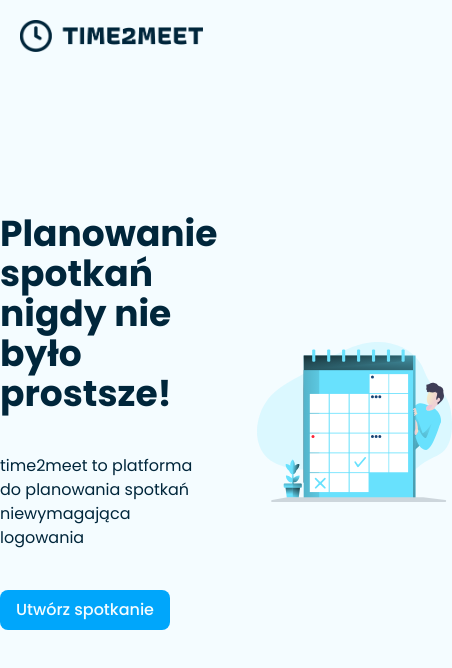
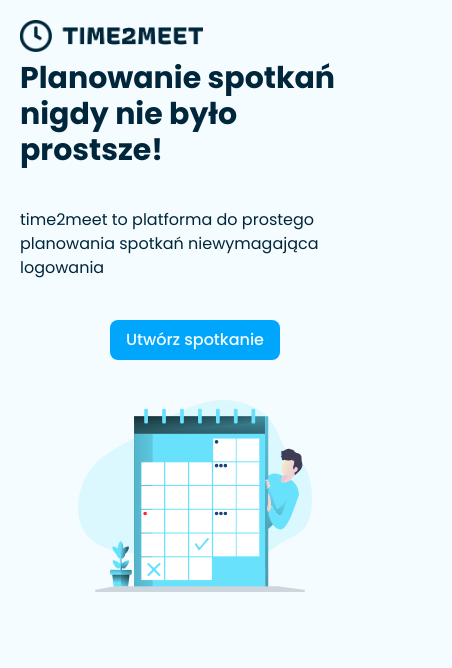
Before and after one commit to kkrukowski/meetifynow, a React (Vite) app in the folder client/: page / in a window 390 px wide. Shown: the top 668 px of the page, 452 px wide, since content can reach past the window. Built offline with nearby package versions, Linux system fonts and the light colour scheme.

Commit message:
Creating responsive design

```diff
--- a/client/src/components/Heading.tsx
+++ b/client/src/components/Heading.tsx
@@ -1,5 +1,5 @@
 function Heading(props: { text: string; className?: string }) {
-  const headingStyle = "text-2xl text-dark font-medium mb-5";
+  const headingStyle = "text-xl lg:text-2xl text-dark font-medium mb-5";
 
   return <h3 className={headingStyle + " " + props.className}>{props.text}</h3>;
 }
--- a/client/src/components/Title.tsx
+++ b/client/src/components/Title.tsx
@@ -1,5 +1,5 @@
 function Title(props: { text: string }) {
-  const titleStyle = "text-4xl text-dark font-bold mb-10";
+  const titleStyle = "text-3xl md:text-4xl text-dark font-bold mb-10";
 
   return <h1 className={titleStyle}>{props.text}</h1>;
 }
--- a/client/src/index.css
+++ b/client/src/index.css
@@ -8,7 +8,6 @@
   height: 100vh;
   display: flex;
   justify-content: center;
-  align-items: center;
   background-color: #f4fcff;
   font-size: 16px;
   font-family: "Poppins", sans-serif;
@@ -17,3 +16,10 @@
 * {
   box-sizing: border-box;
 }
+
+/* Responsive */
+@media (min-width: 1024px) {
+  body {
+    align-items: center;
+  }
+}
--- a/client/src/routes/CreateMeeting.tsx
+++ b/client/src/routes/CreateMeeting.tsx
@@ -255,7 +255,7 @@
   } = useForm({ resolver: yupResolver(formSchema) });
 
   return (
-    <main className="flex flex-col justify-center">
+    <main className="flex flex-col px-5 py-10 md:p-10 mt-10 lg:m-0 justify-center">
       <Title text="Utwórz nowe spotkanie" />
       <form
         id="create-meeting-form"
@@ -278,7 +278,7 @@
         {/* Choose date */}
         <div className="flex flex-col justify-center my-5">
           <Heading text="📅 Wybierz datę i czas spotkania" />
-          <div className="flex">
+          <div className="flex flex-col lg:flex-row items-center">
             <div>
               <table
                 className={`date__selection--table border border-2 border-separate border-spacing-0.5 box-content p-2 ${
@@ -316,7 +316,7 @@
                 <tbody>{showCalendar(month, year)}</tbody>
               </table>
             </div>
-            <div className="w-px bg-gray rounded-lg mx-14"></div>
+            <div className="w-full lg:w-px h-px lg:h-full bg-gray rounded-lg my-5 lg:mx-14"></div>
             <div className="flex flex-col justify-center items-center w-fit">
               <div className="self-center">
                 <Timepicker from={true} onChange={handleStartTimeChange} />
--- a/client/src/routes/HomePage.tsx
+++ b/client/src/routes/HomePage.tsx
@@ -4,17 +4,22 @@
 
 export default function HomePage() {
   return (
-    <main className="w-full max-w-5xl flex items-center">
-      <div>
+    <main className="w-full md:max-w-xl lg:max-w-5xl mt-10 lg:mt-0 p-5 md:p-10 flex flex-col lg:flex-row items-center">
+      <div className="flex flex-col items-center">
         <Title text="Planowanie spotkań nigdy nie było prostsze!" />
         <p className="mb-5 text-dark">
-          time2meet to platforma do planowania spotkań niewymagająca logowania
+          time2meet to platforma do prostego planowania spotkań niewymagająca
+          logowania
         </p>
         <a href="/meet/new">
           <Button text="Utwórz spotkanie" />
         </a>
       </div>
-      <img src={CalendarImg} alt="Calendar" className="ml-10 w-1/2 h-full" />
+      <img
+        src={CalendarImg}
+        alt="Calendar"
+        className="m-0 mt-10 lg:mt-0 lg:ml-10 lg:w-1/2 h-48 md:h-64 lg:h-full"
+      />
     </main>
   );
 }
```
